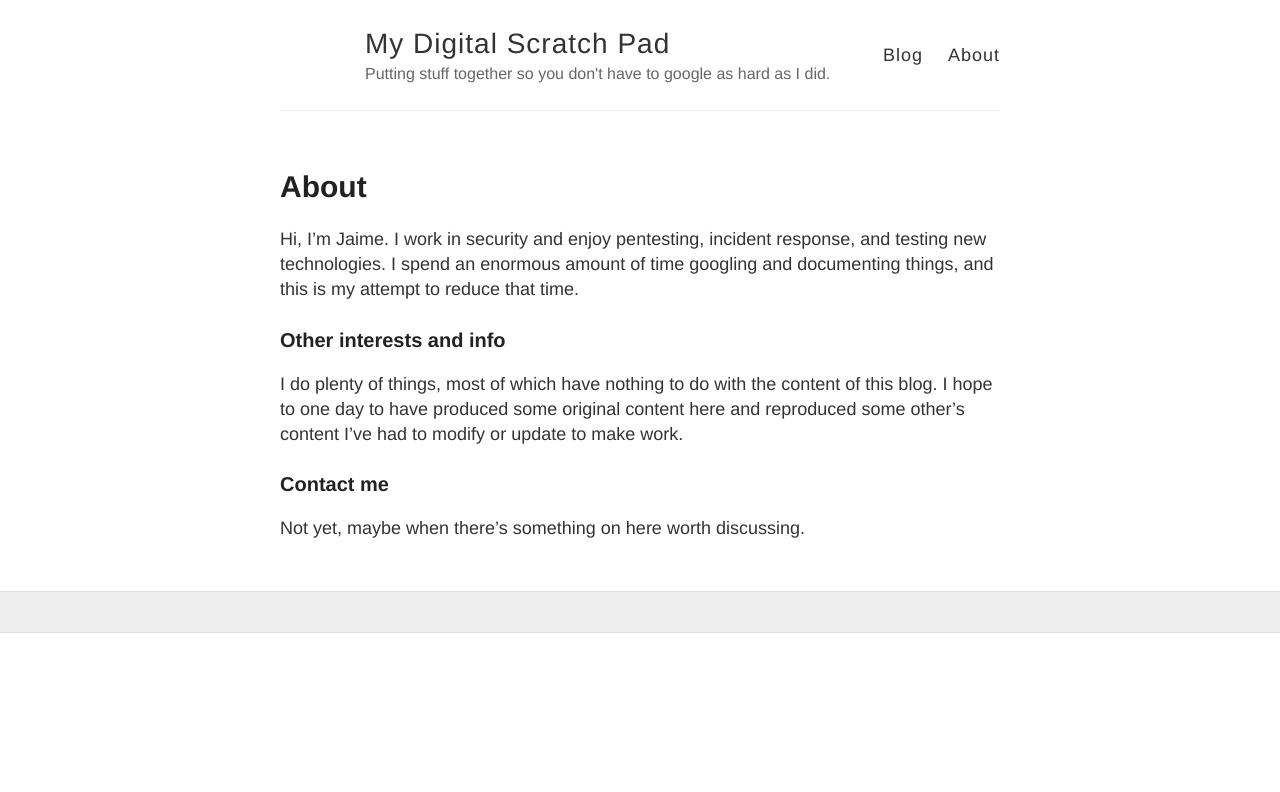
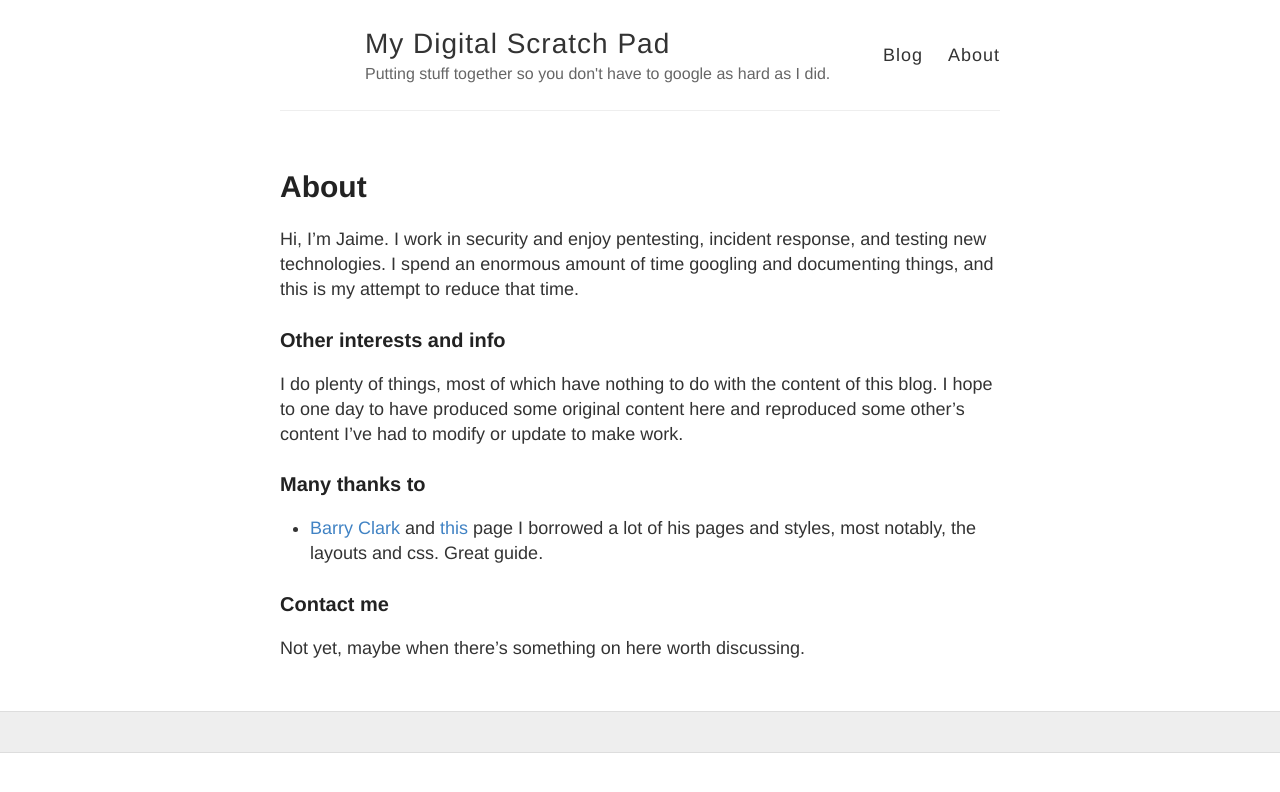
Before and after one commit to remotephone/blog.rmtph.one, a Jekyll site: the page built from about.md, in a window 1280 px wide. Shown: the top 792 px of the page. Built offline with Jekyll 4.4.1, drawn with Linux system fonts in a browser that asks for light colours.

Commit message:
updated about and installing

```diff
--- a/about.md
+++ b/about.md
@@ -10,6 +10,11 @@ Hi, I'm Jaime. I work in security and enjoy pentesting, incident response, and t
 
 I do plenty of things, most of which have nothing to do with the content of this blog. I hope to one day to have produced some original content here and reproduced some other's content I've had to modify or update to make work.
 
+### Many thanks to
+
+* [Barry Clark](http://www.barryclark.co/?utm_source=smashing&utm_medium=post&utm_campaign=jekyll) and [this](https://www.smashingmagazine.com/2014/08/build-blog-jekyll-github-pages/) page
+	I borrowed a lot of his pages and styles, most notably, the layouts and css. Great guide.
+
 ### Contact me
 
 Not yet, maybe when there's something on here worth discussing.
```
Also changed, not shown: _posts/2016-12-19-Installing_Jekyll_For_Security_Admins.md (+1 -1 lines).
